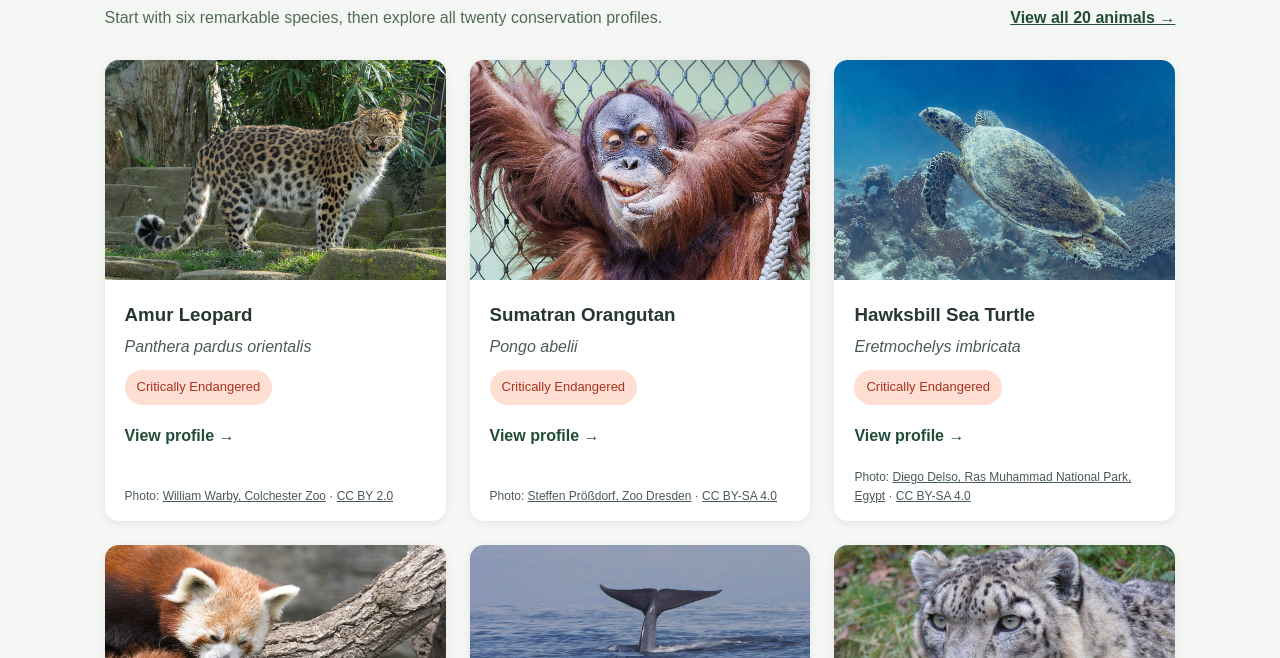
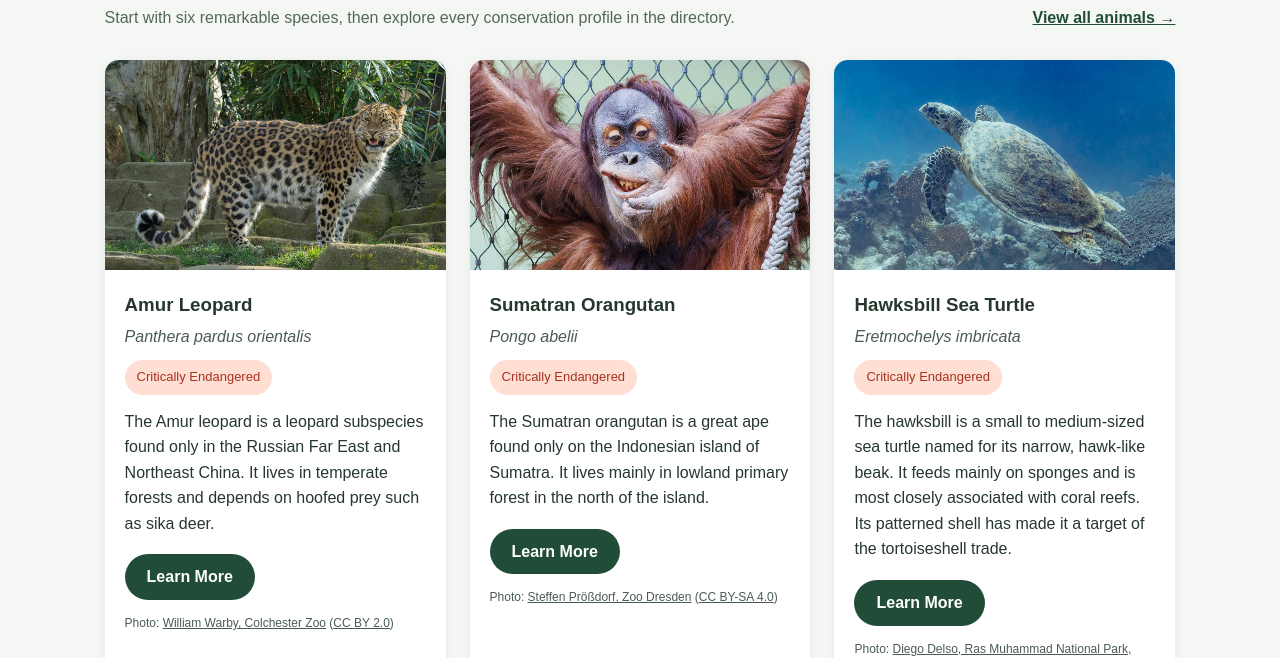
Before and after one commit to SriyaReddyS/agile-methods-project, a plain HTML site: page index.html in a window 1280 px wide. Shown: the part 654-1312 px from the top of the page. Drawn offline with Linux system fonts and the light colour scheme.

Commit message:
fix: address PR #6 review findings
- validator: accept image.src null placeholders; only require local file and
  attribution when a photo is set; derive species count from ANIMALS
- homepage: reuse createAnimalCard/renderAnimalCards (adds description,
  Learn More link, safe credit links, accessible placeholder); add noscript
  fallback; drop hardcoded "20" copy and unused home-species styles
- smoke test: compare card count to ANIMALS.length; skip null image src
- vendor-images: null-safe filter, 1280px thumbnails, non-zero exit on failures
- workflow: wait for http.server before running smoke test
- resize sumatran-rhino.jpg to 1280px (4.96 MB -> 315 KB)
- review doc: describe vendored photos and licence checks accurately

Co-Authored-By: Claude Opus 5.5 <noreply@anthropic.com>

```diff
--- a/home-animals.js
+++ b/home-animals.js
@@ -1,78 +1,11 @@
-/* Homepage cards are generated from the same verified data objects as the directory. */
+/* Homepage featured cards reuse the shared card component (animal-cards.js)
+ * and the same verified data objects as the directory. */
 document.addEventListener("DOMContentLoaded", function () {
     const target = document.querySelector("[data-home-animals]");
-    if (!target || typeof ANIMALS === "undefined") return;
+    if (!target || typeof ANIMALS === "undefined" || typeof renderAnimalCards !== "function") return;
     const featuredIds = [
         "amur-leopard", "sumatran-orangutan", "hawksbill-sea-turtle",
         "red-panda", "blue-whale", "snow-leopard"
     ];
-    const featured = featuredIds.map(getAnimalById).filter(Boolean);
-    target.replaceChildren();
-    featured.forEach(function (animal) {
-        const card = document.createElement("article");
-        card.className = "animal-card home-species-card";
-        const link = document.createElement("a");
-        link.href = getAnimalProfileUrl(animal);
-        link.className = "home-species-link";
-        const media = document.createElement("div");
-        media.className = "home-species-media";
-        if (animal.image && animal.image.src) {
-            const img = document.createElement("img");
-            img.src = animal.image.src;
-            img.alt = animal.image.alt || animal.commonName;
-            img.loading = "lazy";
-            img.addEventListener("error", function () {
-                const placeholder = document.createElement("span");
-                placeholder.className = "home-photo-placeholder";
-                placeholder.textContent = "Photo coming soon";
-                media.replaceChildren(placeholder);
-                const credit = card.querySelector(".home-photo-credit");
-                if (credit) credit.remove();
-            });
-            media.appendChild(img);
-        } else {
-            const placeholder = document.createElement("span");
-            placeholder.className = "home-photo-placeholder";
-            placeholder.textContent = "Photo coming soon";
-            media.appendChild(placeholder);
-        }
-        const body = document.createElement("div");
-        body.className = "card-content";
-        const title = document.createElement("h3");
-        title.textContent = animal.commonName;
-        const scientific = document.createElement("p");
-        scientific.className = "animal-card-scientific";
-        scientific.textContent = animal.scientificName;
-        const status = document.createElement("span");
-        status.className = "status";
-        status.textContent = animal.status.label;
-        const explore = document.createElement("span");
-        explore.className = "home-species-explore";
-        explore.textContent = "View profile →";
-        body.append(title, scientific, status, explore);
-        link.append(media, body);
-        card.appendChild(link);
-        if (animal.image && animal.image.src && animal.image.credit) {
-            const credit = document.createElement("p");
-            credit.className = "home-photo-credit";
-            credit.append(animal.image.mediaType === "illustration" ? "Illustration: " : animal.image.mediaType === "historical" ? "Historical photo: " : "Photo: ");
-            const author = document.createElement("a");
-            author.href = animal.image.sourceUrl;
-            author.textContent = animal.image.credit;
-            author.target = "_blank";
-            author.rel = "noopener noreferrer";
-            credit.appendChild(author);
-            if (animal.image.license && animal.image.licenseUrl) {
-                credit.append(" · ");
-                const license = document.createElement("a");
-                license.href = animal.image.licenseUrl;
-                license.textContent = animal.image.license;
-                license.target = "_blank";
-                license.rel = "noopener noreferrer";
-                credit.appendChild(license);
-            }
-            card.appendChild(credit);
-        }
-        target.appendChild(card);
-    });
+    renderAnimalCards(featuredIds.map(getAnimalById).filter(Boolean), target);
 });
--- a/index.html
+++ b/index.html
@@ -7,6 +7,7 @@
     <link rel="stylesheet" href="style.css">
     <script src="script.js" defer></script>
     <script src="animal-data.js" defer></script>
+    <script src="animal-cards.js" defer></script>
     <script src="home-animals.js" defer></script>
 </head>
 
@@ -60,7 +61,7 @@
             <div class="hero-content">
                 <h1>Protect Endangered Wildlife</h1>
                 <p>
-                    Explore 20 threatened species, discover their habitats and challenges, and find meaningful ways to support wildlife conservation.
+                    Explore threatened species, discover their habitats and challenges, and find meaningful ways to support wildlife conservation.
                 </p>
                 <a class="button" href="animals.html">
                     Explore Animals →
@@ -74,12 +75,14 @@
                 <div>
                     <p class="home-eyebrow">DISCOVER THE WILD</p>
                     <h2>Meet the Animals</h2>
-                    <p>Start with six remarkable species, then explore all twenty conservation profiles.</p>
+                    <p>Start with six remarkable species, then explore every conservation profile in the directory.</p>
                 </div>
-                <a class="home-text-link" href="animals.html">View all 20 animals →</a>
+                <a class="home-text-link" href="animals.html">View all animals →</a>
             </div>
             <div class="animal-grid home-featured-grid" data-home-animals>
-                <p>Loading featured animals...</p>
+                <noscript>
+                    <p>Please enable JavaScript to view the featured animals, or <a href="animals.html">browse the animal directory</a>.</p>
+                </noscript>
             </div>
         </section>
 
--- a/scripts/vendor-images.cjs
+++ b/scripts/vendor-images.cjs
@@ -11,7 +11,7 @@ const dataPath = path.join(root, "animal-data.js");
 let source = fs.readFileSync(dataPath, "utf8");
 const context = vm.createContext({});
 vm.runInContext(source + "\nthis.animals = ANIMALS;", context);
-const animals = context.animals.filter(a => a.image.src.startsWith("https://commons.wikimedia.org/"));
+const animals = context.animals.filter(a => typeof a.image?.src === "string" && a.image.src.startsWith("https://commons.wikimedia.org/"));
 const agent = { "User-Agent": "WildlifeGuardianStudentProject/1.0 (licensed Wikimedia Commons photo download)" };
 async function fetchRetry(url, attempts = 5) {
   for (let i = 0; i < attempts; i++) {
@@ -29,7 +29,7 @@ async function fetchRetry(url, attempts = 5) {
   for (const a of animals) {
     try {
     const title = decodeURIComponent(a.image.sourceUrl.split("/wiki/File:")[1]).replaceAll("_", " ");
-    const api = "https://commons.wikimedia.org/w/api.php?action=query&format=json&prop=imageinfo&iiprop=url&iiurlwidth=640&titles=" + encodeURIComponent("File:" + title);
+    const api = "https://commons.wikimedia.org/w/api.php?action=query&format=json&prop=imageinfo&iiprop=url&iiurlwidth=1280&titles=" + encodeURIComponent("File:" + title);
     const info = await (await fetchRetry(api)).json();
     const page = Object.values(info.query.pages)[0];
     const url = page.imageinfo?.[0]?.thumburl || page.imageinfo?.[0]?.url;
@@ -56,4 +56,6 @@ async function fetchRetry(url, attempts = 5) {
   }
   fs.writeFileSync(dataPath, source);
   console.log("Downloaded " + completed + " licensed images. Deferred " + failed.length + " due to remote failures.");
+  // Fail the job so the workflow does not commit a partial result with a green check.
+  if (failed.length) process.exitCode = 1;
 })().catch(e => { console.error(e); process.exitCode = 1; });
--- a/style.css
+++ b/style.css
@@ -521,16 +521,6 @@ a.animal-card:hover {
 .home-eyebrow { color: #5c853d; font-size: 12px; font-weight: 800; letter-spacing: .14em; margin-bottom: 10px; }
 .home-text-link { color: #214d38; font-weight: 700; white-space: nowrap; }
 .home-featured-grid { grid-template-columns: repeat(3, minmax(0, 1fr)); }
-.home-species-card { display: flex; flex-direction: column; }
-.home-species-link { display: flex; flex-direction: column; flex: 1; color: inherit; text-decoration: none; }
-.home-species-link:hover .home-species-explore { text-decoration: underline; }
-.home-species-link .card-content { flex: 1; }
-.home-species-media { width: 100%; height: 220px; overflow: hidden; background: #dfe8e1; }
-.home-species-media img { width: 100%; height: 100%; object-fit: cover; }
-.home-photo-placeholder { display: flex; width: 100%; height: 100%; align-items: center; justify-content: center; color: #3d5546; font-weight: 700; }
-.home-species-explore { display: block; margin-top: 18px; color: #214d38; font-weight: 700; }
-.home-photo-credit { padding: 0 20px 15px; font-size: 12px; color: #4a5c50; }
-.home-photo-credit a { color: inherit; }
 .home-action { display: flex; align-items: center; justify-content: space-between; gap: 32px; padding: 55px 7%; background: #e4efdc; }
 .home-action > div { max-width: 680px; }
 .home-action h2 { font-size: 30px; margin-bottom: 12px; }
```
Also changed, not shown: ANIMAL_PROFILES_REVIEW.md (+6 -4 lines), scripts/browser-smoke.cjs (+7 -7 lines), scripts/validate-profiles.cjs (+12 -10 lines), .github/workflows/validate-profiles.yml, 1 other file.
